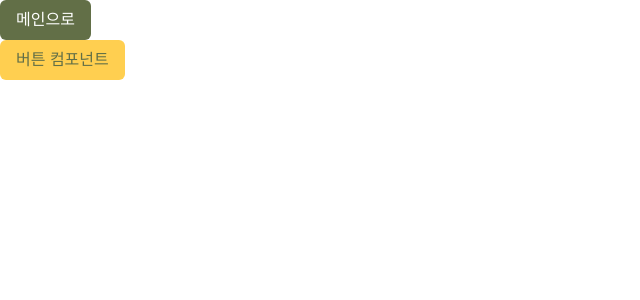
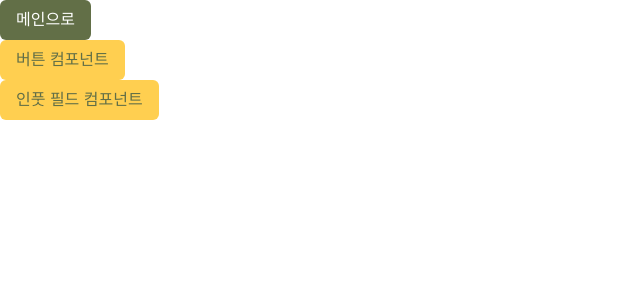
Before and after one commit to User850413/components, a Next.js app: page / in a window 1280 px wide. Shown: the top 300 px of the page, without its empty margins (0-640 px from the left). Built offline with nearby package versions, Linux system fonts and the light colour scheme.

Commit message:
02/18 :sparkles: : 페이지 추가

```diff
--- /dev/null
+++ b/src/components/InputField.tsx
@@ -0,0 +1,3 @@
+export default function InputField() {
+  return <></>
+}
--- /dev/null
+++ b/src/pages/components-pages/inputField-page.tsx
@@ -0,0 +1,5 @@
+import InputField from '@/components/InputField'
+
+export default function InputFieldPage() {
+  return <InputField />
+}
--- a/src/pages/index.tsx
+++ b/src/pages/index.tsx
@@ -13,6 +13,12 @@ export default function Home() {
         >
           <Button text="버튼 컴포넌트" type="tertiary" />
         </li>
+        <li
+          role="button"
+          onClick={() => router.push('/components-pages/inputField-page')}
+        >
+          <Button text="인풋 필드 컴포넌트" type="tertiary" />
+        </li>
       </ul>
     </div>
   )
```
